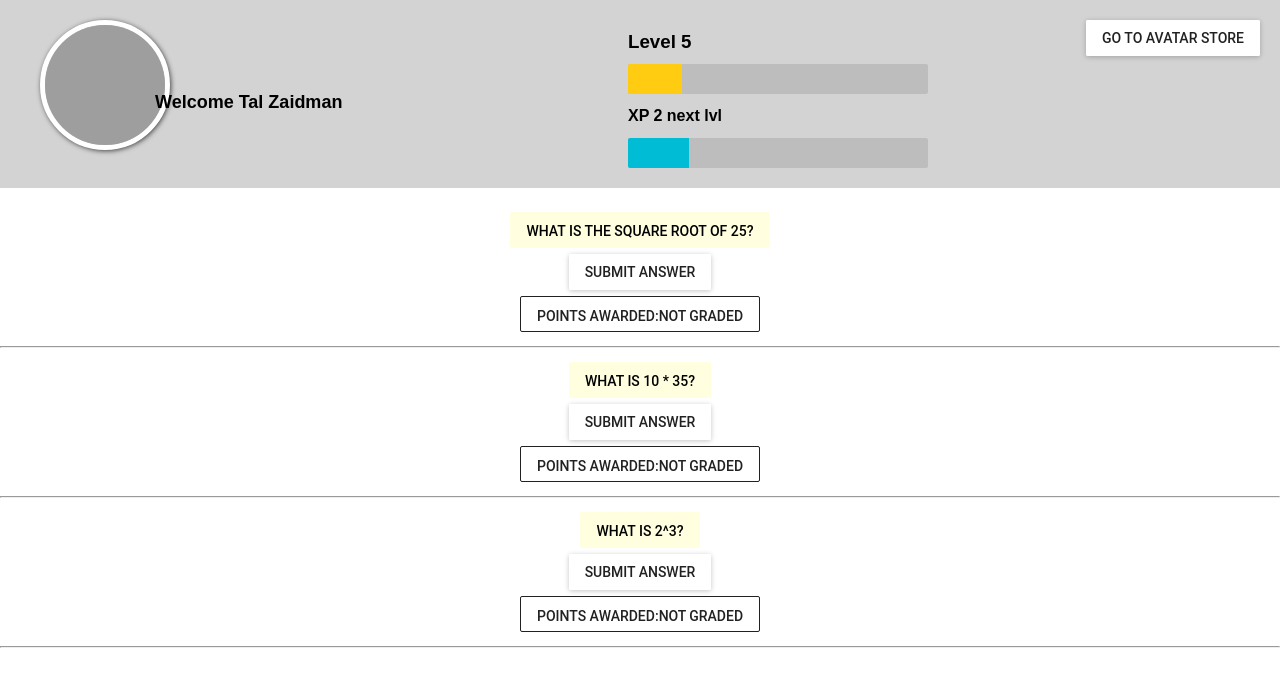
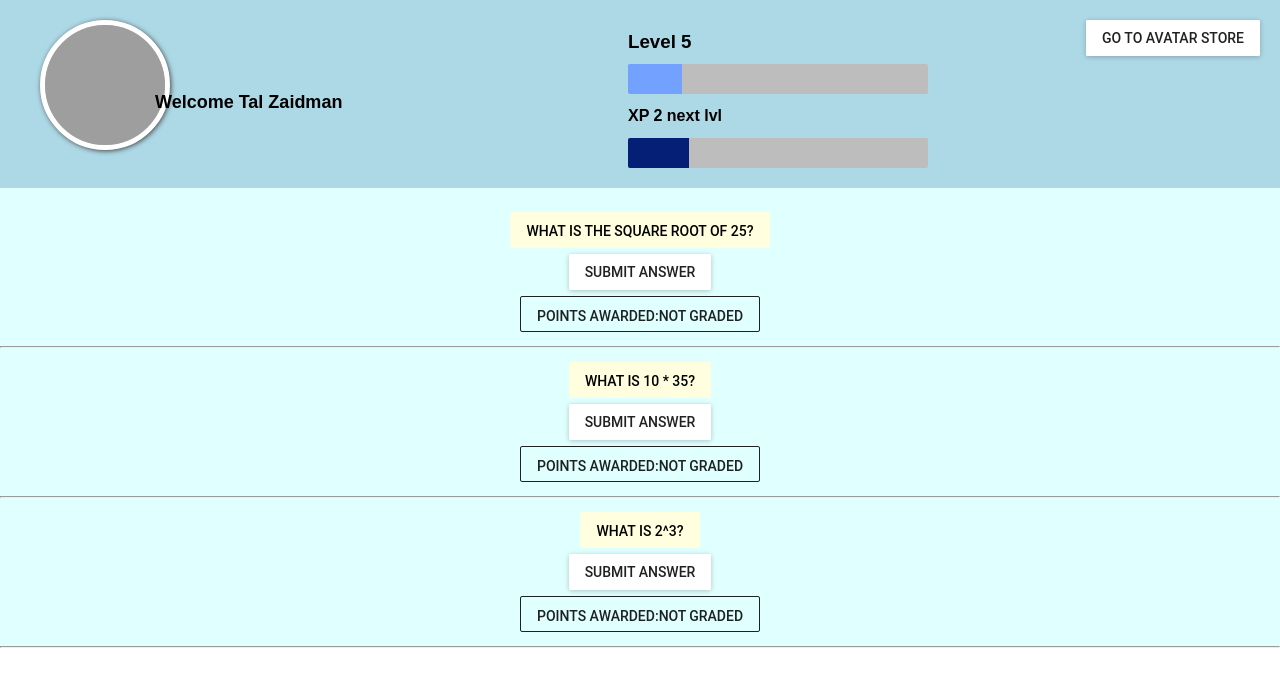
Before and after one commit to TalZa1810/mta-hack-project, a React app: page / in a window 1280 px wide. Built offline with nearby package versions, Linux system fonts and the light colour scheme; grey boxes are pictures that could not be loaded.

```diff
--- a/src/Components/App/App.css
+++ b/src/Components/App/App.css
@@ -1,5 +1,6 @@
 .App {
     text-align: center;
+    background-color: lightcyan;
 }
 
 .App-logo {
@@ -19,27 +20,31 @@
 }
 
 @keyframes App-logo-spin {
-  from { transform: rotate(0deg); }
-  to { transform: rotate(360deg); }
+    from {
+        transform: rotate(0deg);
+    }
+    to {
+        transform: rotate(360deg);
+    }
 }
 
-.header{
+.header {
+    background-color: lightblue !important;
+}
+
+.header-left {
 
 }
 
-.header-left{
+.header-right {
 
 }
 
-.header-right{
-
-}
-
-.student-name{
+.student-name {
     font-size: 40px;
 }
 
-.level-progress{
+.level-progress {
 
 }
 
@@ -66,21 +71,24 @@
     padding: 0;
     margin: 0;
 }
-.progress-row>div {
-  height: 30px!important;
-  width: 300px!important;
+
+.progress-row > div {
+    height: 30px !important;
+    width: 300px !important;
 }
 
 .level-number {
     margin: 0;
     padding: 0;
 }
+
 .progress-row {
     line-height: 44px;
     clear: both;
     position: relative;
     text-align: left;
 }
+
 .student-name {
     font-size: 18px;
     position: absolute;
@@ -88,24 +96,29 @@
     left: 155px;
 }
 
-.progress-row:nth-child(1)>div>div {
-  background-color: #fc1!important;
+.progress-row:nth-child(1) > div > div {
+    background-color: #73a1ff !important;
 }
 
-.header{
-  background-color: lightgray ;
+.progress-row:nth-child(2) > div > div {
+    background-color: #051F76 !important;
+}
+
+.header {
+    background-color: lightgray;
 }
 
 .student-avatar {
     position: absolute;
     left: 40px;
     top: 20px;
-  width: 120px!important;
-  height: 120px!important;
+    width: 120px !important;
+    height: 120px !important;
     border: 5px #fff solid;
     box-shadow: 1px 1px 5px #454545;
 }
-.header-profile{
+
+.header-profile {
     position: relative;
     display: inline-block;
     float: left;
```
Lines whose indentation alone changed are shown as unchanged.
